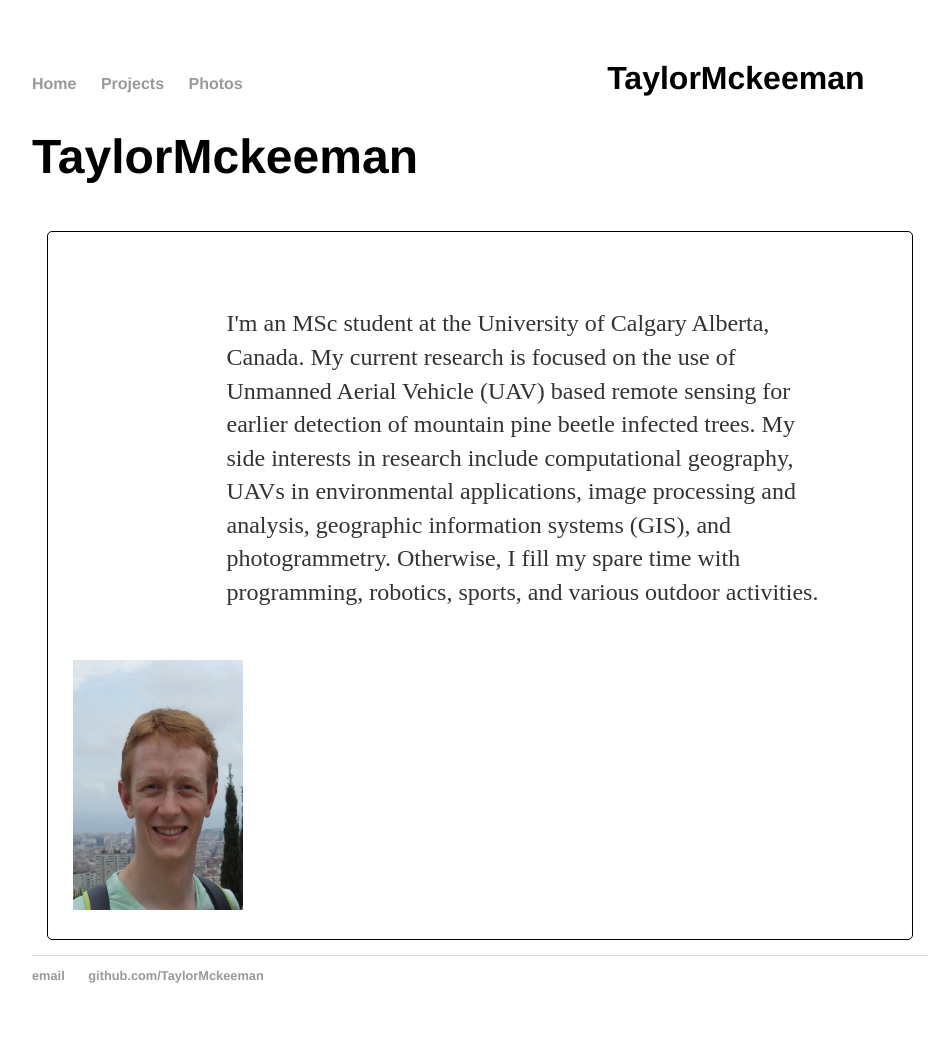
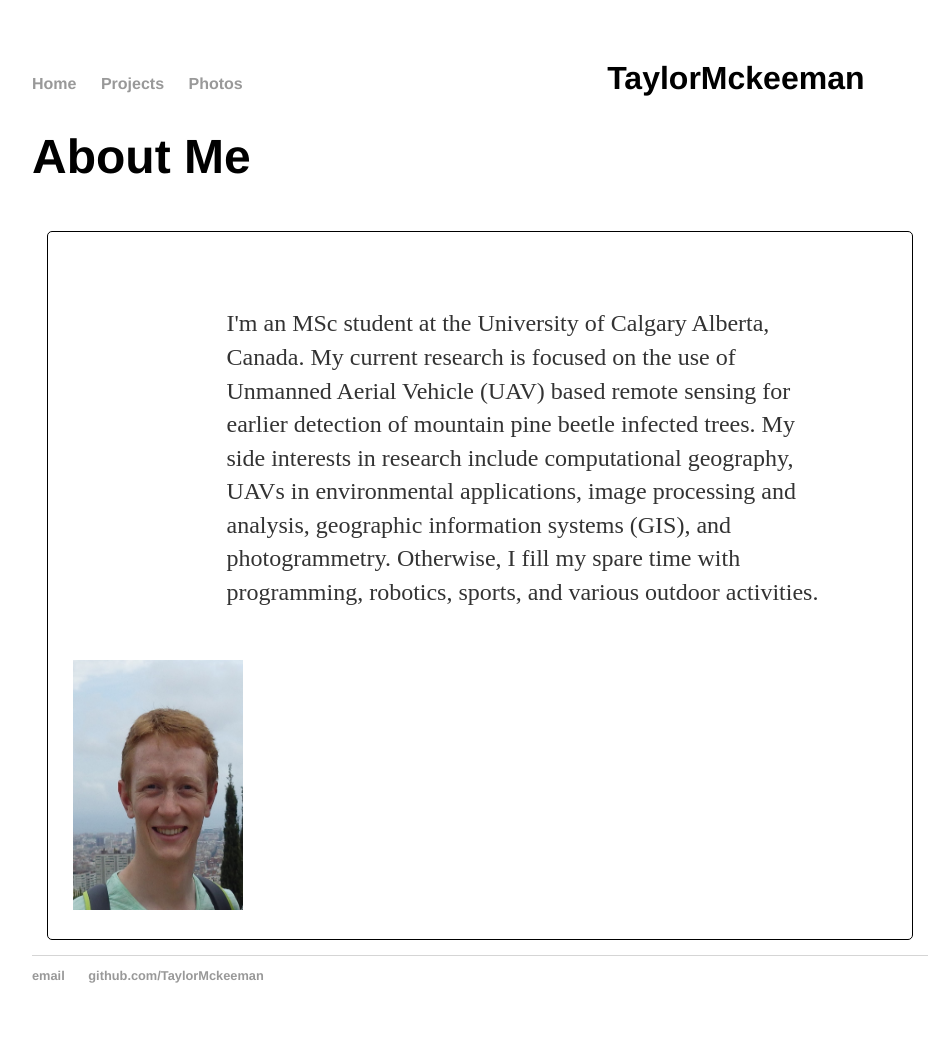
Before and after one commit to TaylorMckeeman/TaylorMckeeman.github.io, a Jekyll site: the page built from index.html, in a window 1280 px wide. Shown: the whole page, without its empty margins (160-1104 px from the left). Built offline with Jekyll 4.4.1, drawn with Linux system fonts in a browser that asks for light colours.

Commit message:
Update index.html

```diff
--- a/index.html
+++ b/index.html
@@ -2,7 +2,7 @@
 layout: default
 title: Taylor Mckeeman
 ---
-<h1>TaylorMckeeman</h1>
+<h1>About Me</h1>
 <div class="blurb">
 	<p>I'm an MSc student at the University of Calgary Alberta, Canada. My current research is focused on the use of Unmanned
 		Aerial Vehicle (UAV) based remote sensing for earlier detection of mountain pine beetle infected trees. My side interests in research
```
